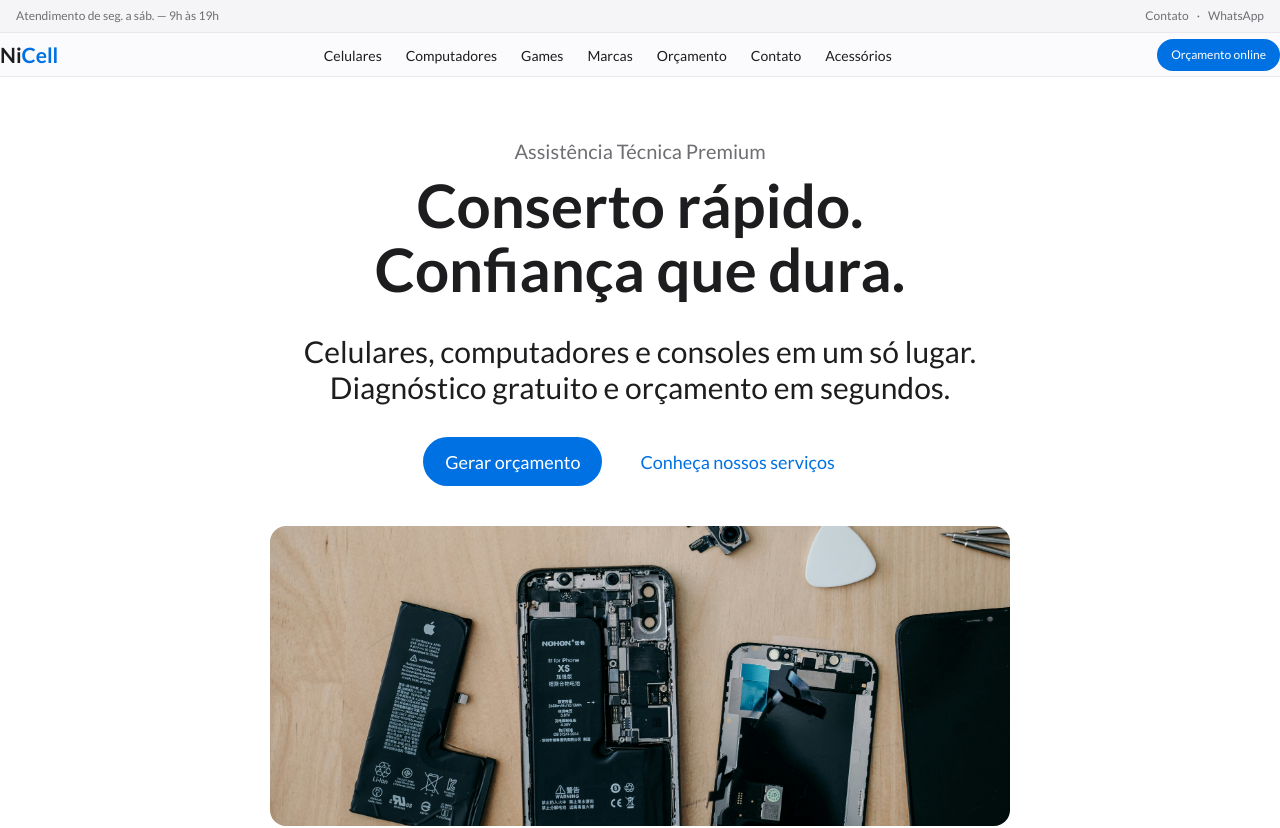
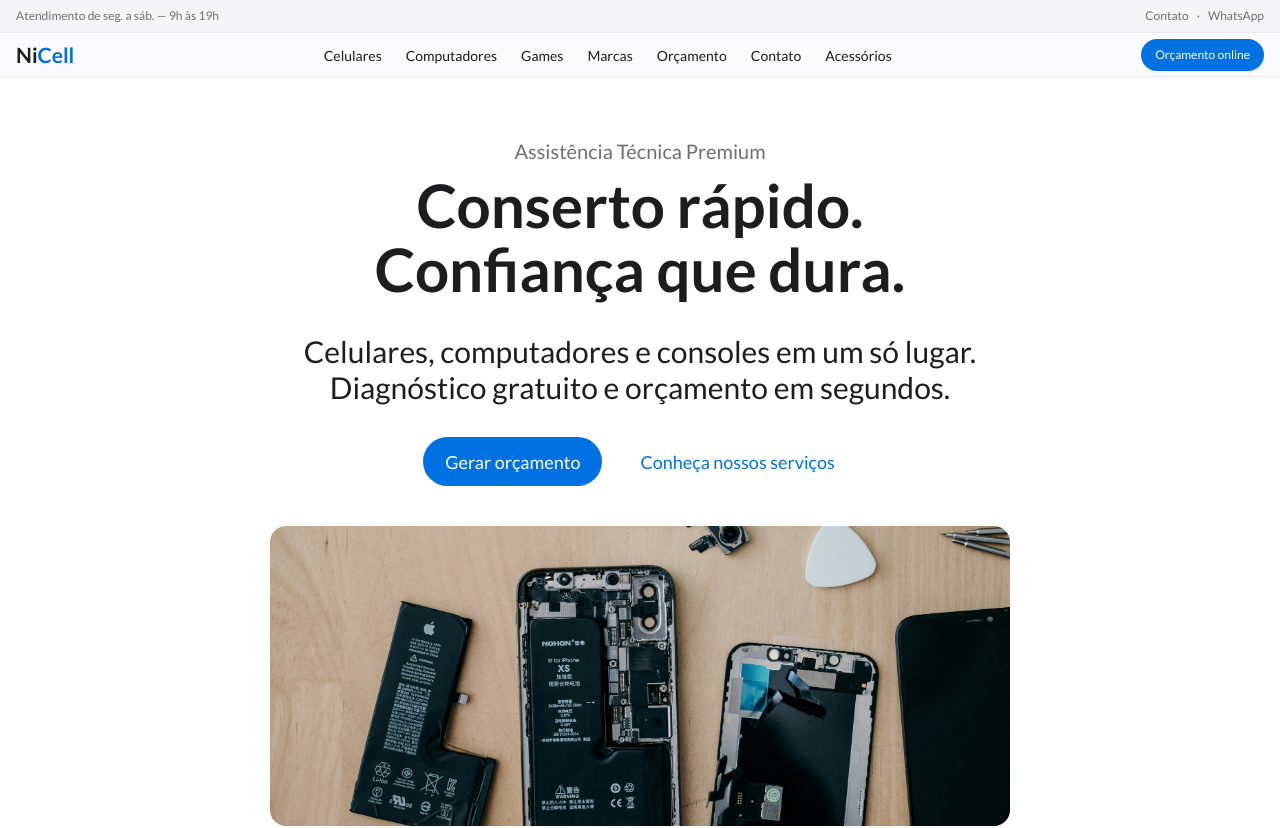
Before and after one commit to censuradho/nicell-ui, a Next.js app: page / in a window 1280 px wide. Shown: the top 828 px of the page. Built offline with nearby package versions, Linux system fonts and the light colour scheme.

Commit message:
fix(components): add padding to header for improved layout

```diff
--- a/app/components/Header.tsx
+++ b/app/components/Header.tsx
@@ -14,7 +14,7 @@ const navigation = [
 
 export function Header() {
   return (
-    <header className="border-y border-outline bg-background-glass backdrop-blur-sm sticky top-0 z-50">
+    <header className="border-y border-outline bg-background-glass backdrop-blur-sm sticky top-0 z-50 px-4">
       <div className="container h-[43px] flex items-center justify-between">
         <Link href="/" className="text-[21px] font-semibold">
           Ni<span className="text-primary">Cell</span>
```
